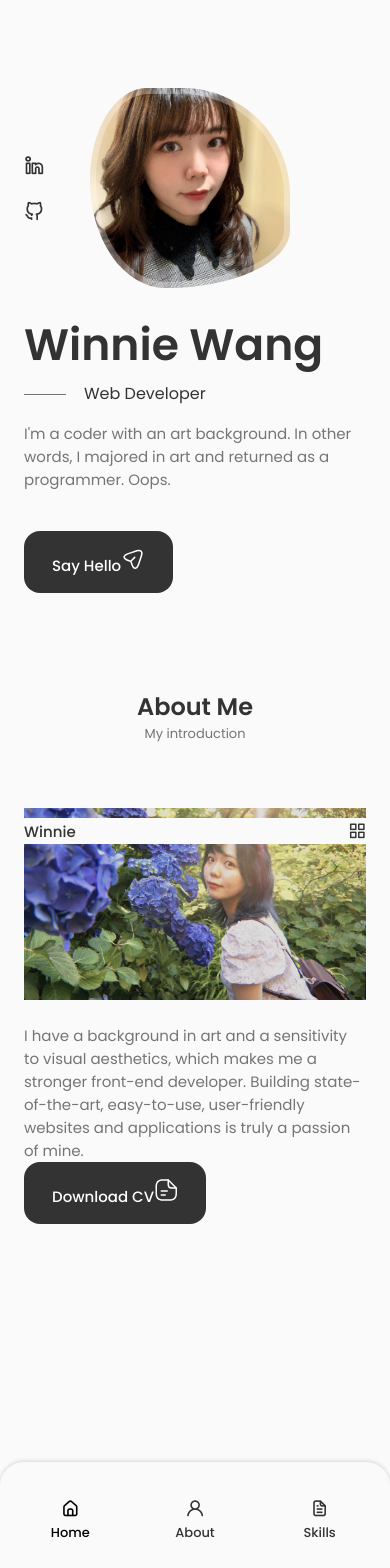
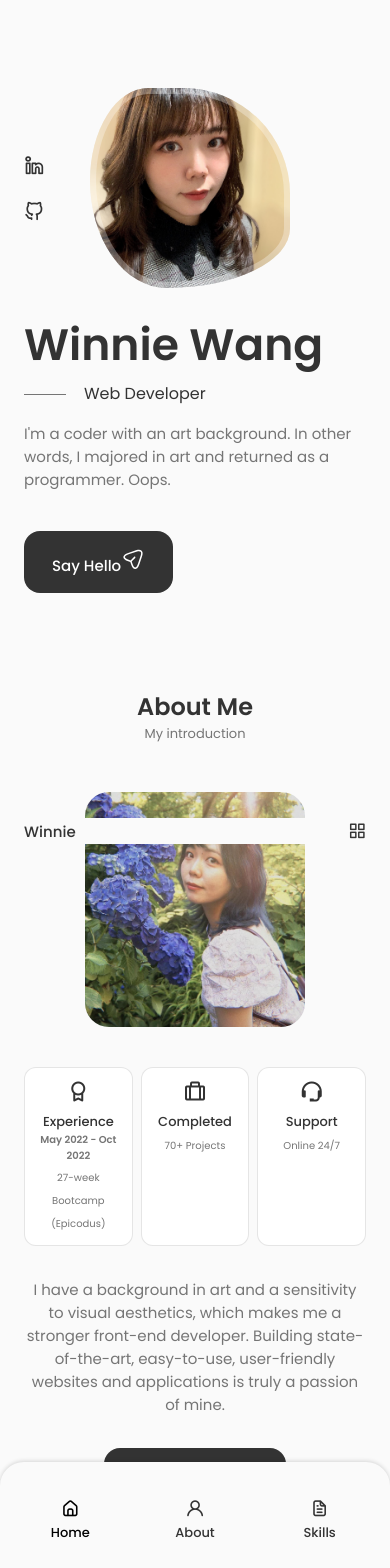
Before and after one commit to weijwang18/Portfolio, a React (Create React App) app: page / in a window 390 px wide. Shown: the top 1568 px of the page. Before the commit the page ends 1288 px from the top, so only its background shows below. Built offline with nearby package versions, Linux system fonts and the light colour scheme.

Commit message:
update about component

```diff
--- a/src/App.css
+++ b/src/App.css
@@ -189,8 +189,16 @@
 
 /* For medium devices */
 @media screen and (max-width: 768px) {
+	body {
+		margin: 0 0 var(--header-height) 0;
+	}
+
 	.section {
 		padding: 2rem 0 4rem;
+	}
+
+	.section_subtitle {
+		margin-bottom: var(--mb-3);
 	}
 }
 
--- a/src/components/about/about.css
+++ b/src/components/about/about.css
@@ -0,0 +1,97 @@
+.about_container {
+	grid-template-columns: repeat(2, 1fr);
+	align-items: center;
+	column-gap: 4rem;
+}
+
+.about_img {
+	width: 350px;
+	border-radius: 1.5rem;
+	justify-self: center;
+}
+
+.about_info {
+	grid-template-columns: repeat(3, 140fr);
+	gap: 0.5rem;
+	margin-bottom: var(--mb-2);
+}
+
+.about_box {
+	background-color: var(--container-color);
+	border: 1px solid rgba(0, 0, 0, 0.1);
+	border-radius: 0.75rem;
+	text-align: center;
+	padding: 1rem 1.25rem;
+}
+
+.about_icon {
+	font-size: 1.5rem;
+	color: var(--title-color);
+	margin-bottom: var(--mb-0-5);
+}
+
+.about_title {
+	font-size: var(--small-font-size);
+	font-weight: var(--font-medium);
+}
+
+.about_subtitle {
+	font-size: var(--tiny-font-size);
+}
+
+.about_description {
+	padding: 0 4rem 0 0;
+	margin-bottom: var(--mb-2-5);
+}
+
+/* ================= Breakpoints ================= */
+/* For large devices */
+@media screen and (max-width: 992px) {
+	.about_container {
+		grid-template-columns: 1fr;
+		row-gap: 2.5rem;
+	}
+
+	.about_img {
+		width: 220px;
+	}
+
+	.about_box {
+		padding: 0.75rem 0.5rem;
+	}
+
+	.about_data {
+		text-align: center;
+	}
+
+	.about_info {
+		justify-content: center;
+	}
+
+	.about_description {
+		padding: 0 5rem;
+		margin-bottom: 2rem;
+	}
+
+}
+
+/* For medium devices */
+@media screen and (max-width: 768px) {
+	.about_info {
+		grid-template-columns: repeat(3, 1fr);
+	}
+
+	.about_description {
+		padding: 0;
+	}
+}
+
+@media screen and (max-width: 576px) {
+}
+
+/* For small devices */
+@media screen and (max-width: 350px) {
+	.about_info {
+		grid-template-columns: repeat(2, 1fr);
+	}
+}
--- a/src/components/about/info.jsx
+++ b/src/components/about/info.jsx
@@ -1,9 +1,32 @@
-import React from 'react';
+import React from "react";
 
 const Info = () => {
-	return (
-		<div></div>
-	)
-}
+  return (
+    <div className="about_info grid">
+      <div className="about_box">
+		<i class='bx bx-award about_icon'></i>
 
-export default Info
+        <h3 className="about_title">Experience</h3>
+        <h4 className="about_subtitle">May 2022 - Oct 2022</h4>
+        <span className="about_subtitle">27-week Bootcamp (Epicodus)</span>
+      </div>
+
+      <div className="about_box">
+		<i class='bx bx-briefcase-alt about_icon'></i>
+
+        <h3 className="about_title">Completed</h3>
+          <span className="about_subtitle">70+ Projects</span>
+      </div>
+
+      <div className="about_box">
+		<i class='bx bx-support about_icon'></i>
+
+        <h3 className="about_title">Support</h3>
+          <span className="about_subtitle">Online 24/7</span>
+
+      </div>
+    </div>
+  );
+};
+
+export default Info;
```
Also changed, not shown: src/assets/about.jpg.
